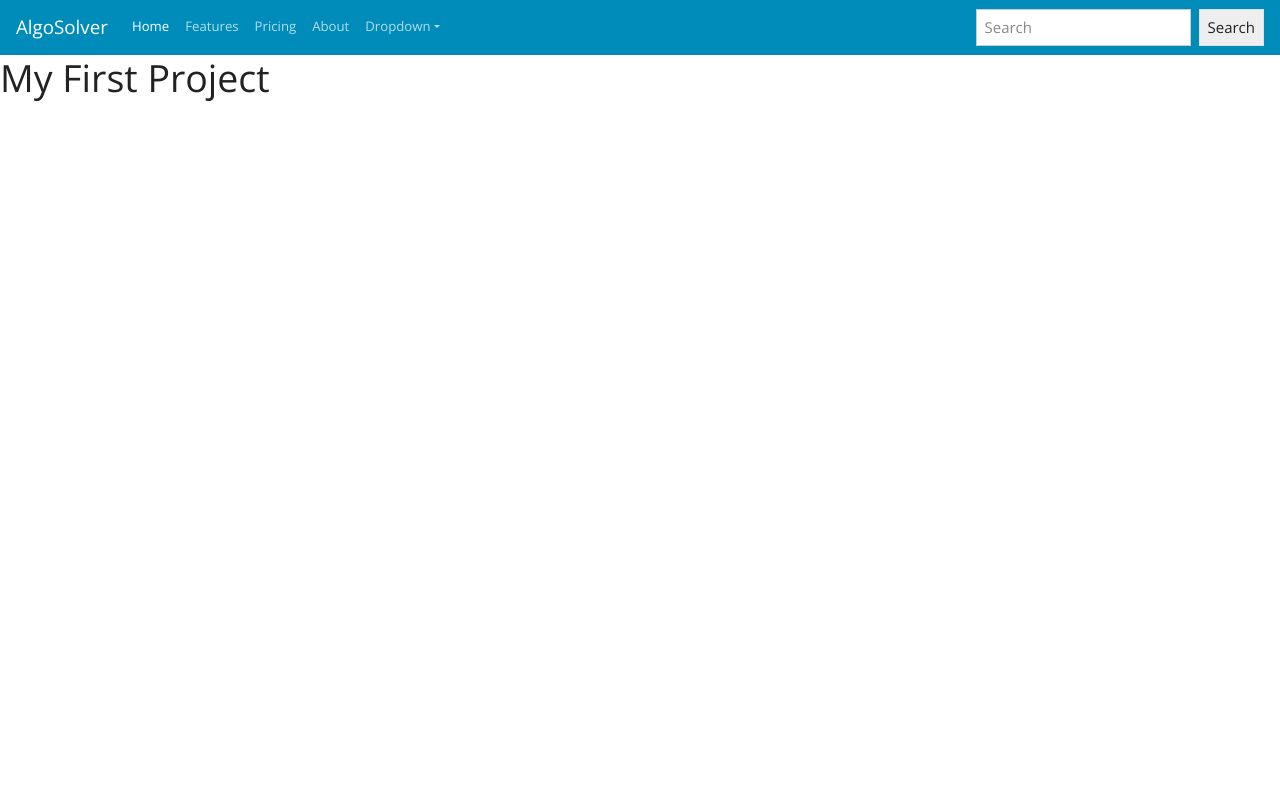
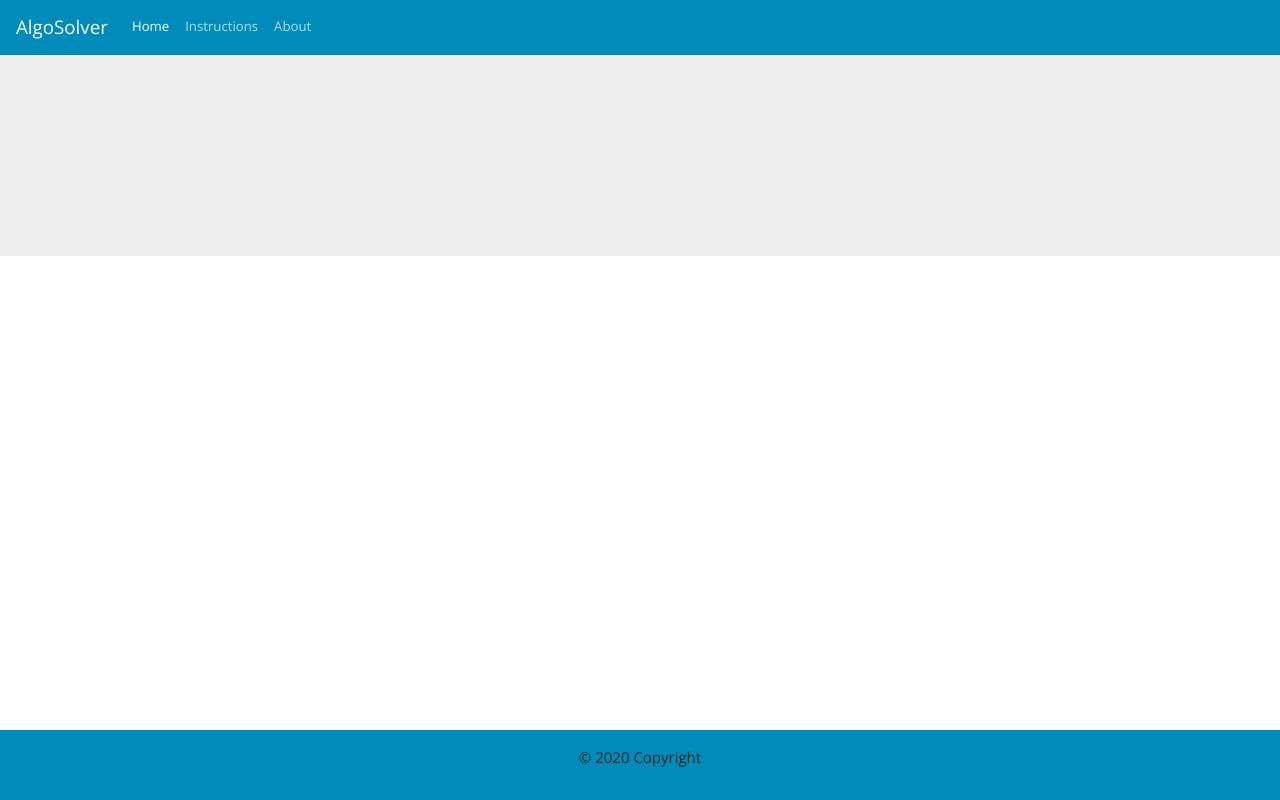
Before and after one commit to 0xDAEF0F/bfs-visualizer, a React (Create React App) app: page / in a window 1280 px wide. Built offline with nearby package versions, Linux system fonts and the light colour scheme; the HTML template or start-up script is replaced by a standard one.

Commit message:
navBarDraft1

```diff
--- a/src/App.js
+++ b/src/App.js
@@ -1,12 +1,15 @@
 import "bootswatch/dist/yeti/bootstrap.min.css";
 import './App.css';
 import Navbar from "./components/Navbar"
+import MainContainer from "./components/MainContainer"
+import Footer from "./components/Footer"
 
 function App() {
   return (
     <div>
       <Navbar />
-      <h1>My First Project</h1>
+      <MainContainer />
+      <Footer/>
     </div>
   );
 }
--- /dev/null
+++ b/src/components/Footer.js
@@ -0,0 +1,15 @@
+import React from 'react'
+
+function Footer() {
+    return (
+        <div>
+            <footer className="footer fixed-bottom bg-primary text-center text-lg-start">
+                <div className="text-center p-3">
+                    <p>© 2020 Copyright</p>
+                </div>
+            </footer>
+        </div>
+    )
+}
+
+export default Footer
--- /dev/null
+++ b/src/components/MainContainer.js
@@ -0,0 +1,11 @@
+import React from 'react'
+
+function MainContainer() {
+    return (
+        <div className="jumbotron">
+
+        </div>
+    )
+}
+
+export default MainContainer
--- a/src/components/Navbar.js
+++ b/src/components/Navbar.js
@@ -3,7 +3,7 @@ import React from 'react'
 function Navbar() {
     return (
         <div>
-            <nav className="navbar navbar-expand-lg navbar-dark bg-primary">
+            <nav className="navbar fixed-top navbar-expand-lg navbar-dark bg-primary">
                 <a className="navbar-brand" href="#">AlgoSolver</a>
                 <button className="navbar-toggler" type="button" data-toggle="collapse" data-target="#navbarColor01" aria-controls="navbarColor01" aria-expanded="false" aria-label="Toggle navigation">
                     <span className="navbar-toggler-icon"></span>
@@ -12,34 +12,15 @@ function Navbar() {
                 <div className="collapse navbar-collapse" id="navbarColor01">
                     <ul className="navbar-nav mr-auto">
                         <li className="nav-item active">
-                            <a className="nav-link" href="#">Home
-                                <span className="sr-only">(current)</span>
-                            </a>
+                            <a className="nav-link" href="#">Home </a>
                         </li>
                         <li className="nav-item">
-                            <a className="nav-link" href="#">Features</a>
-                        </li>
-                        <li className="nav-item">
-                            <a className="nav-link" href="#">Pricing</a>
+                            <a className="nav-link" href="#">Instructions</a>
                         </li>
                         <li className="nav-item">
                             <a className="nav-link" href="#">About</a>
                         </li>
-                        <li className="nav-item dropdown">
-                            <a className="nav-link dropdown-toggle" data-toggle="dropdown" href="#" role="button" aria-haspopup="true" aria-expanded="false">Dropdown</a>
-                            <div className="dropdown-menu">
-                                <a className="dropdown-item" href="#">Action</a>
-                                <a className="dropdown-item" href="#">Another action</a>
-                                <a className="dropdown-item" href="#">Something else here</a>
-                                <div className="dropdown-divider"></div>
-                                <a className="dropdown-item" href="#">Separated link</a>
-                            </div>
-                        </li>
                     </ul>
-                    <form className="form-inline my-2 my-lg-0">
-                        <input className="form-control mr-sm-2" type="text" placeholder="Search"/>
-                        <button className="btn btn-secondary my-2 my-sm-0" type="submit">Search</button>
-                    </form>
                 </div>
             </nav>
         </div>
```
